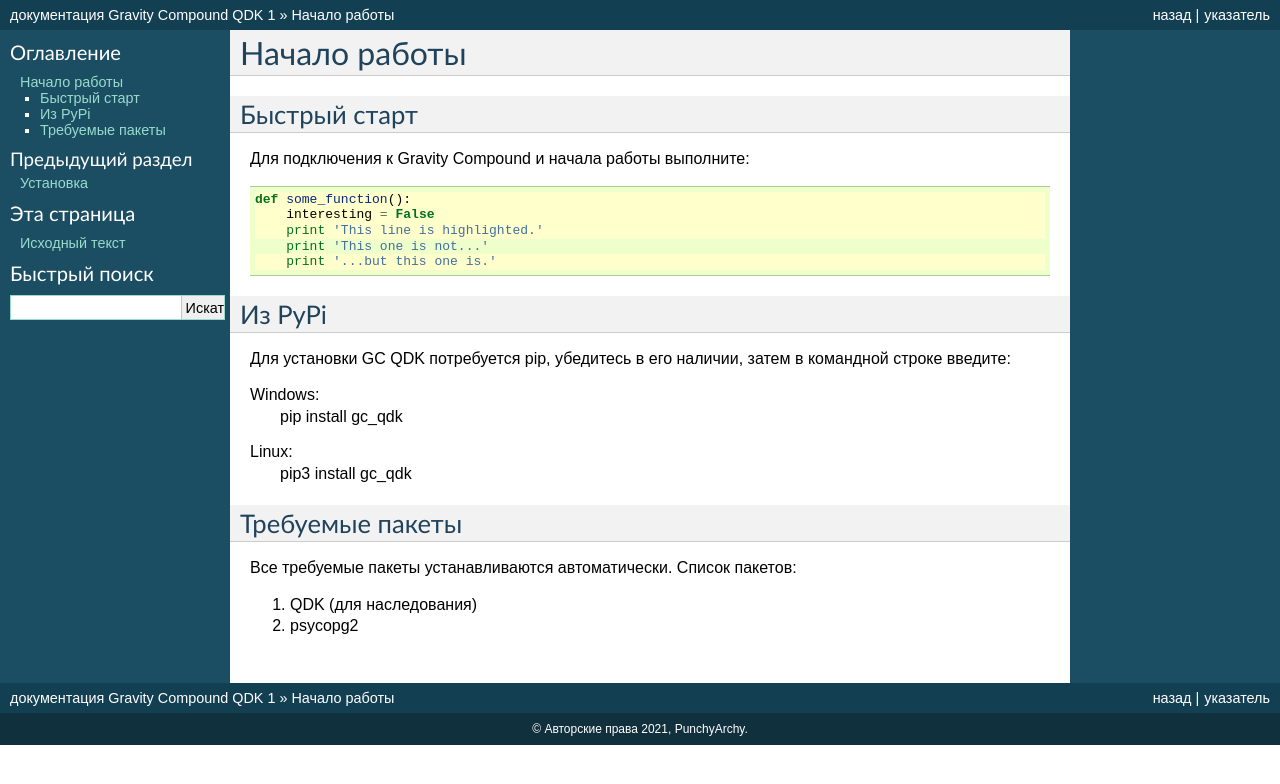
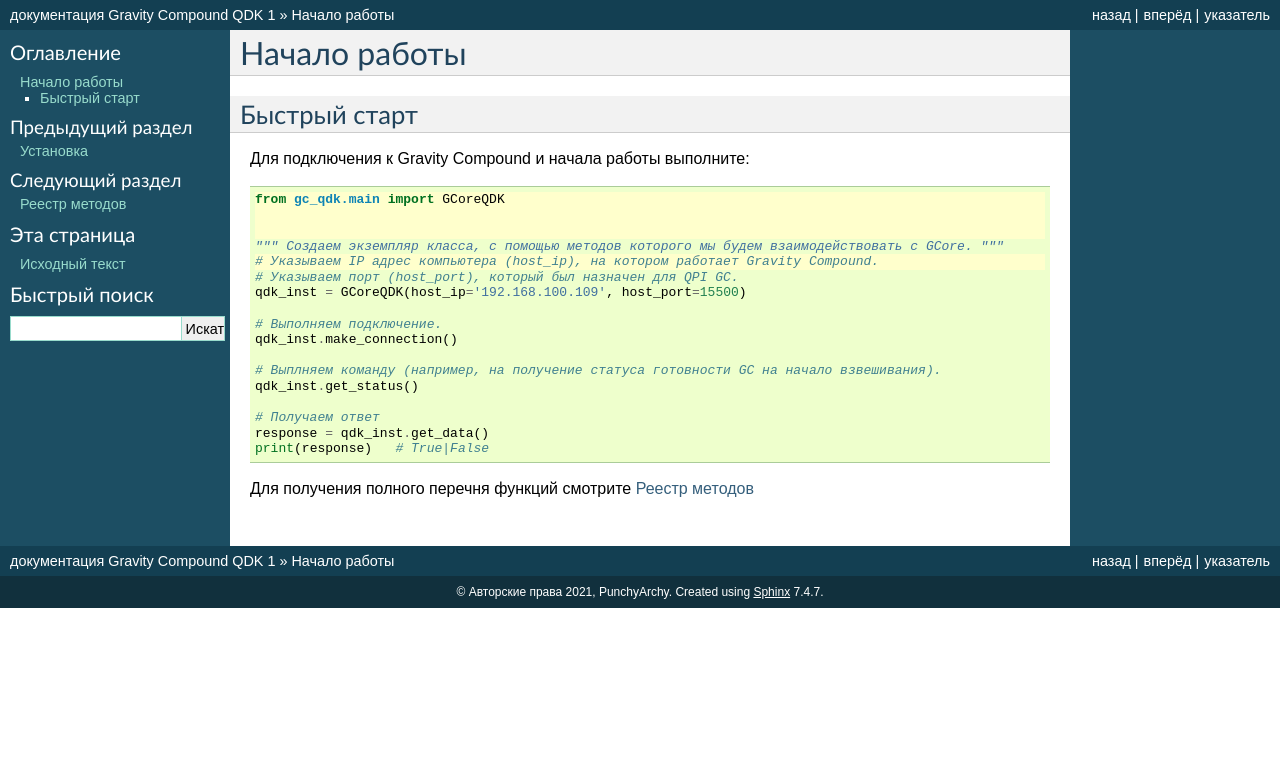
Before and after one commit to QodeXSignall/gc_qdk, a Sphinx documentation site: the page built from source/getting_started.rst, in a window 1280 px wide. Shown: the top 784 px of the page. Built offline with Sphinx 7.4.7, drawn with Linux system fonts in a browser that asks for light colours; pages that are not in the unit, such as notebooks, are missing from menus.

Commit message:
Обновлена документация

```diff
--- a/source/conf.py
+++ b/source/conf.py
@@ -63,3 +63,11 @@
 html_static_path = ['_static']
 html_theme = 'classic'
 html_show_sphinx = False
+
+# Additional stuff for the LaTeX preamble.
+'preamble': '\\usepackage[utf8]{inputenc}',
+'babel': '\\usepackage[russian]{babel}',
+'cmappkg': '\\usepackage{cmap}',
+'fontenc': '\usepackage[T1,T2A]{fontenc}',
+'utf8extra':'\\DeclareUnicodeCharacter{00A0}{\\nobreakspace}',
+}
--- /dev/null
+++ b/source/functions.rst
@@ -0,0 +1,4 @@
+.. _rst-markup-label:
+
+Реестр методов
+==============
--- a/source/getting_started.rst
+++ b/source/getting_started.rst
@@ -7,27 +7,22 @@
 .. code-block:: python
    :emphasize-lines: 1-3,5
 
-   def some_function():
-       interesting = False
-       print 'This line is highlighted.'
-       print 'This one is not...'
-       print '...but this one is.'
+   from gc_qdk.main import GCoreQDK
 
-Из PyPi
-----------------------------------
-Для установки GC QDK потребуется pip, убедитесь в его наличии, затем в командной
-строке введите:
 
-Windows:
-    pip install gc_qdk
+   """ Создаем экземпляр класса, с помощью методов которого мы будем взаимодействовать с GCore. """
+   # Указываем IP адрес компьютера (host_ip), на котором работает Gravity Compound.
+   # Указываем порт (host_port), который был назначен для QPI GC.
+   qdk_inst = GCoreQDK(host_ip='192.168.100.109', host_port=15500)
 
-Linux:
-    pip3 install gc_qdk
+   # Выполняем подключение.
+   qdk_inst.make_connection()
 
-Требуемые пакеты
-----------------------------------
-Все требуемые пакеты устанавливаются автоматически.
-Список пакетов:
+   # Выплняем команду (например, на получение статуса готовности GC на начало взвешивания).
+   qdk_inst.get_status()
 
-#. QDK (для наследования)
-#. psycopg2
+   # Получаем ответ
+   response = qdk_inst.get_data()
+   print(response)   # True|False
+
+Для получения полного перечня функций смотрите :ref:`rst-markup-label`
--- a/source/index.rst
+++ b/source/index.rst
@@ -14,6 +14,7 @@
    general_description
    installation
    getting_started
+   functions
 
    :caption: Contents:
 
```
